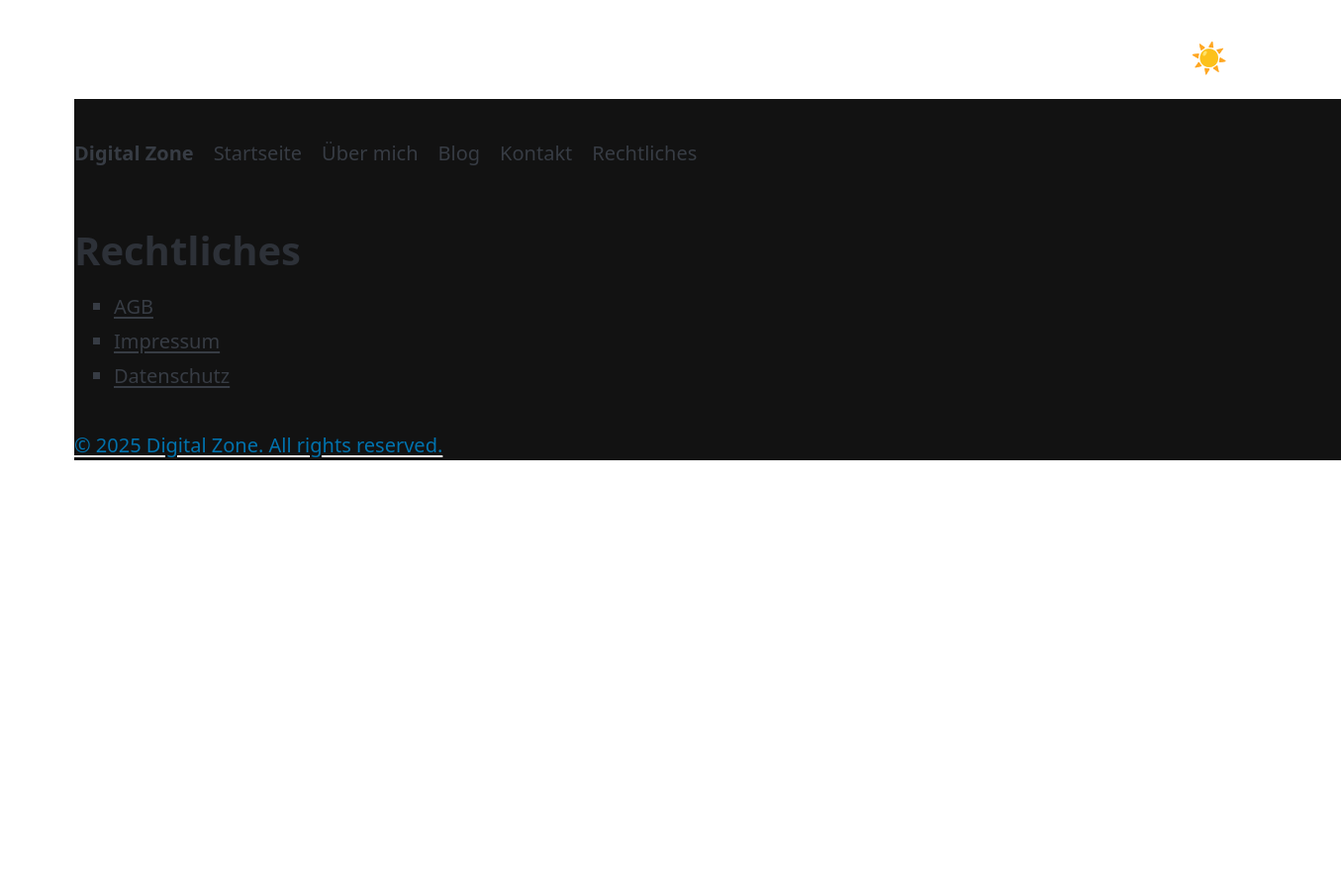
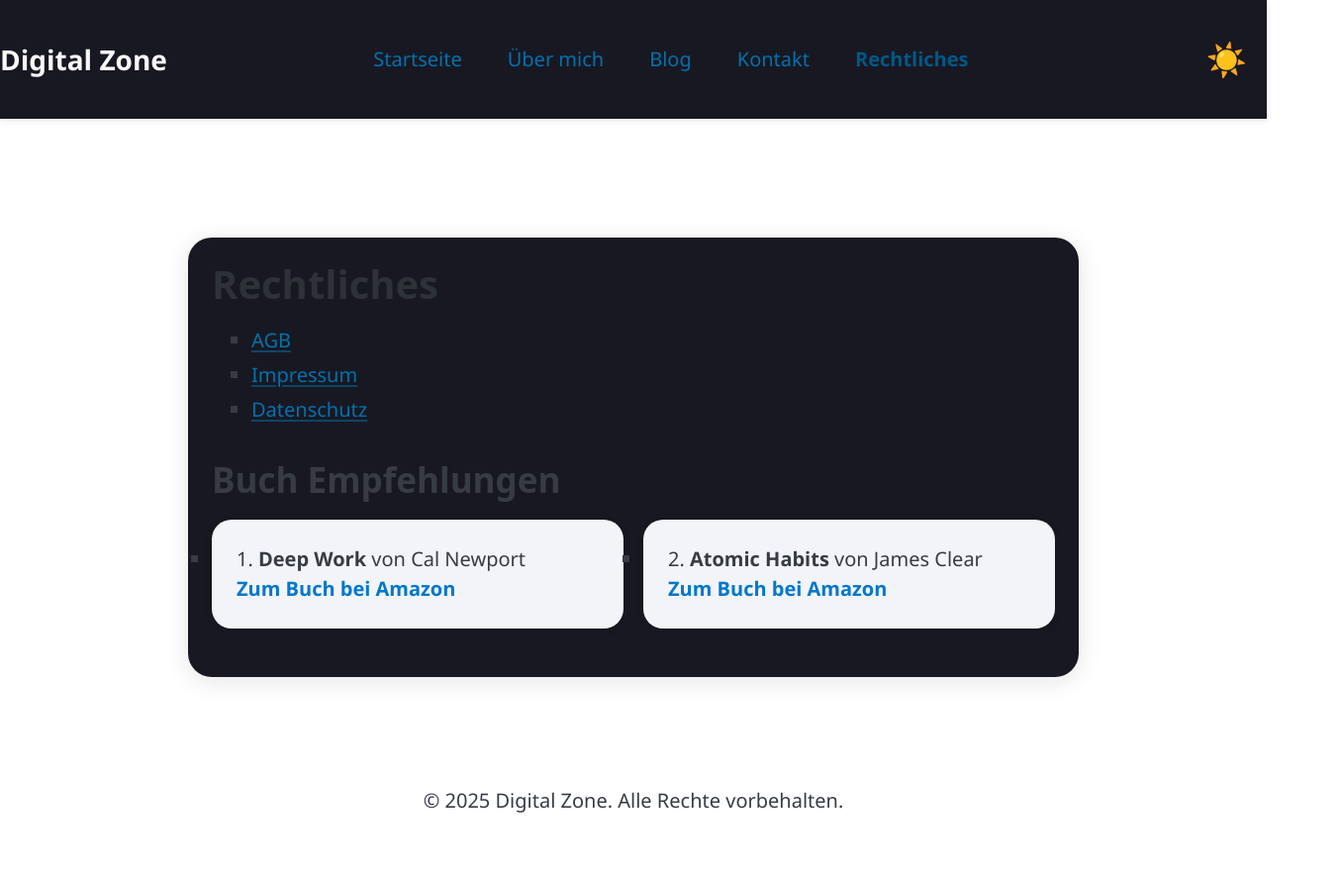
Before and after one commit to DBraun98/Digital-Zone, a plain HTML site: page rechtliches.html in a window 1280 px wide. Shown: the whole page at 99% size, 1355 px wide, since content can reach past the window. Before the commit the page ends 800 px from the top, so only its background shows below. Drawn offline with nearby package versions, Linux system fonts and the light colour scheme.

Commit message:
Refactor rechtliches.html for improved layout and theme
Updated the layout and styling of the rechtliches.html page, including navigation and theme toggle functionality.

```diff
--- a/rechtliches.html
+++ b/rechtliches.html
@@ -3,107 +3,205 @@
 <head>
     <meta charset="UTF-8">
     <meta name="viewport" content="width=device-width, initial-scale=1.0">
-    <title>Digital Zone</title>
+    <title>Digital Zone | Rechtliches</title>
     <link rel="stylesheet" href="https://cdn.jsdelivr.net/npm/@picocss/pico@2/css/pico.min.css">
     <style>
         body {
-            margin-left: 75px;
-            margin-right: 75px;
-            margin-top: 100px;
-            margin-bottom: 100px;
+            margin: 0;
+            padding: 0;
+            min-height: 100vh;
+            font-family: 'Segoe UI', sans-serif;
             transition: background-color 0.3s, color 0.3s;
         }
+        .container {
+            max-width: 900px;
+            margin: 100px auto 50px auto;
+            padding: 24px;
+            border-radius: 24px;
+            background-color: var(--pico-background);
+            box-shadow: 0 4px 24px rgba(0,0,0,0.11);
+        }
+        header {
+            position: sticky;
+            top: 0;
+            z-index: 99;
+            background: var(--pico-background);
+            padding-bottom: 12px;
+            box-shadow: 0 2px 8px rgba(0,0,0,0.08);
+        }
+        .navbar {
+            display: flex;
+            justify-content: space-between;
+            align-items: center;
+        }
+        .navbar-brand {
+            font-weight: bold;
+            font-size: 1.4rem;
+        }
+        nav ul {
+            display: flex;
+            gap: 1.3rem;
+            list-style: none;
+        }
+        nav ul li a {
+            text-decoration: none;
+        }
+        .theme-toggle, .burger-toggle {
+            background: none;
+            border: none;
+            font-size: 1.65rem;
+            cursor: pointer;
+            margin-left: 12px;
+        }
+
+        .burger-toggle {
+            display: none;
+            margin-right: 1em;
+        }
+
+        /* Responsive nav */
+        @media (max-width: 700px) {
+            nav ul {
+                display: none;
+            }
+            nav.active ul {
+                display: flex;
+                flex-direction: column;
+                position: absolute;
+                right: 0;
+                top: 70px;
+                background: var(--pico-background);
+                box-shadow: 0 6px 25px rgba(0,0,0,.13);
+                border-radius: 18px 0 0 18px;
+                padding: 1em 2em;
+                width: max-content;
+                z-index: 999;
+            }
+            .burger-toggle {
+                display: block;
+            }
+        }
+
+        .book-recommendations {
+            margin-top: 36px;
+        }
+        .book-list {
+            list-style: none;
+            padding: 0;
+            display: grid;
+            grid-template-columns: repeat(auto-fit, minmax(220px, 1fr));
+            gap: 1em;
+        }
+        .book-list li {
+            background: #f3f4f8;
+            padding: 1.25em;
+            border-radius: 1em;
+            box-shadow: 0 2px 10px rgba(0,0,0,0.09);
+        }
+        .book-list a {
+            color: #0077cc;
+            font-weight: bold;
+            text-decoration: none;
+        }
+        .book-list a:hover {
+            text-decoration: underline;
+        }
+
         body.light {
-            background-color: #ffffff;
-            color: #000000;
+            --pico-background: #faf9fa;
+            color: #121212;
         }
         body.dark {
-            background-color: #121212;
-            color: #ffffff;
+            --pico-background: #181822;
+            color: #faf9fa;
         }
-        a {
-            text-decoration: underline;
-            color: inherit;
-            transition: color 0.3s;
-        }
-        a:hover {
-            color: #007bff;
-        }
-        .theme-toggle {
-            position: absolute;
-            top: 1rem;
-            right: 1rem;
-            background: none;
-            border: none;
-            font-size: 1.5rem;
-            cursor: pointer;
-        }
-        article, section {
-            transition: background-color 0.3s, color 0.3s;
-        }
-        body.light article, body.light section {
-            background-color: #f9f9f9;
-            color: #000000;
-        }
-        body.dark article, body.dark section {
-            background-color: #1e1e1e;
-            color: #ffffff;
-        }
-        .info-box {
-    border: 2px solid #333;
-    padding: 30px;
-    margin: 20px auto;
-    background-color: #fff;
-    box-shadow: 0 4px 8px rgba(0, 0, 0, 0.2);
-    border-radius: 30px;
-    max-width: 80%;
-}
-
-@media (max-width: 768px) {
-    .info-box {
-        padding: 20px;
-        margin: 10px;
-    }
+        .container, nav ul, nav.active ul {
+            transition: background 0.3s, color 0.3s;
         }
     </style>
 </head>
 <body class="dark">
     <header>
-        <nav>
+        <div class="navbar">
+            <span class="navbar-brand">Digital Zone</span>
+            <nav id="navMenu">
                 <ul>
-                <li><strong>Digital Zone</strong></li>
                     <li><a href="index.html">Startseite</a></li>
-                <li><a href="über mich.html">Über mich</a></li>
+                    <li><a href="über mich.html">Über mich</a></li>
                     <li><a href="Blog-Startseite.html">Blog</a></li>
                     <li><a href="kontakt.html">Kontakt</a></li>
-                <li><a href="rechtliches.html">Rechtliches</a></li>
+                    <li><a href="rechtliches.html" aria-current="page"><strong>Rechtliches</strong></a></li>
                 </ul>
             </nav>
-        <button class="theme-toggle" aria-label="Toggle theme" onclick="toggleTheme()">☀️</button>
+            <span>
+                <button class="theme-toggle" aria-label="Toggle theme" id="themeToggleBtn">☀️</button>
+                <button class="burger-toggle" aria-label="Menü öffnen" id="burgerMenuBtn">&#9776;</button>
+            </span>
+        </div>
     </header>
     <main>
-    <body>
+        <div class="container" tabindex="0">
             <h1>Rechtliches</h1>
             <ul>
-            <li><a href="AGB.html">AGB</li>
-            <li><a href="Impressum.html">Impressum</li>
-            <li><a href="Datenschutz.html">Datenschutz</li>
+                <li><a href="AGB.html">AGB</a></li>
+                <li><a href="Impressum.html">Impressum</a></li>
+                <li><a href="Datenschutz.html">Datenschutz</a></li>
             </ul>
-         </body>
+
+            <section class="book-recommendations">
+                <h2>Buch Empfehlungen</h2>
+                <ul class="book-list">
+                    <li>
+                        <span>1. <strong>Deep Work</strong> von Cal Newport</span><br>
+                        <a href="https://www.amazon.de/dp/0349411905"
+                           target="_blank" rel="noopener noreferrer">
+                            Zum Buch bei Amazon
+                        </a>
+                    </li>
+                    <li>
+                        <span>2. <strong>Atomic Habits</strong> von James Clear</span><br>
+                        <a href="https://www.amazon.de/dp/1847941834"
+                           target="_blank" rel="noopener noreferrer">
+                            Zum Buch bei Amazon
+                        </a>
+                    </li>
+                </ul>
+            </section>
+        </div>
     </main>
+    <footer style="text-align:center; padding:2em 0;">
+        <p>&copy; 2025 Digital Zone. Alle Rechte vorbehalten.</p>
+    </footer>
+    <script>
+        // Theme toggle logic
+        const bodyEl = document.body;
+        const themeToggleBtn = document.getElementById('themeToggleBtn');
+        function setTheme(theme) {
+            bodyEl.classList.toggle('dark', theme === 'dark');
+            bodyEl.classList.toggle('light', theme === 'light');
+            themeToggleBtn.textContent = theme === 'light' ? '🌙' : '☀️';
+            localStorage.setItem('theme', theme);
+        }
+        themeToggleBtn.addEventListener('click', () => {
+            const current = bodyEl.classList.contains('light') ? 'light' : 'dark';
+            setTheme(current === 'light' ? 'dark' : 'light');
+        });
+        // Load initial theme
+        (function() {
+            const savedTheme = localStorage.getItem('theme') || 'dark';
+            setTheme(savedTheme);
+        })();
 
-    <footer>
-        <p>&copy; 2025 Digital Zone. All rights reserved.</p>
-    </footer>
-
-    <script>
-        function toggleTheme() {
-            const body = document.body;
-            const isLight = body.classList.contains('light');
-            body.classList.toggle('light', !isLight);
-            body.classList.toggle('dark', isLight);
-            document.querySelector('.theme-toggle').textContent = isLight ? '🌙' : '☀️';
-        }
+        // Burger menu toggle logic
+        const navMenu = document.getElementById('navMenu');
+        const burgerMenuBtn = document.getElementById('burgerMenuBtn');
+        burgerMenuBtn.addEventListener('click', () => {
+            navMenu.classList.toggle('active');
+        });
+        // Close nav on link click
+        navMenu.querySelectorAll('a').forEach(link => {
+            link.addEventListener('click', () => navMenu.classList.remove('active'));
+        });
     </script>
 </body>
 </html>
```
Lines whose indentation alone changed are shown as unchanged.
